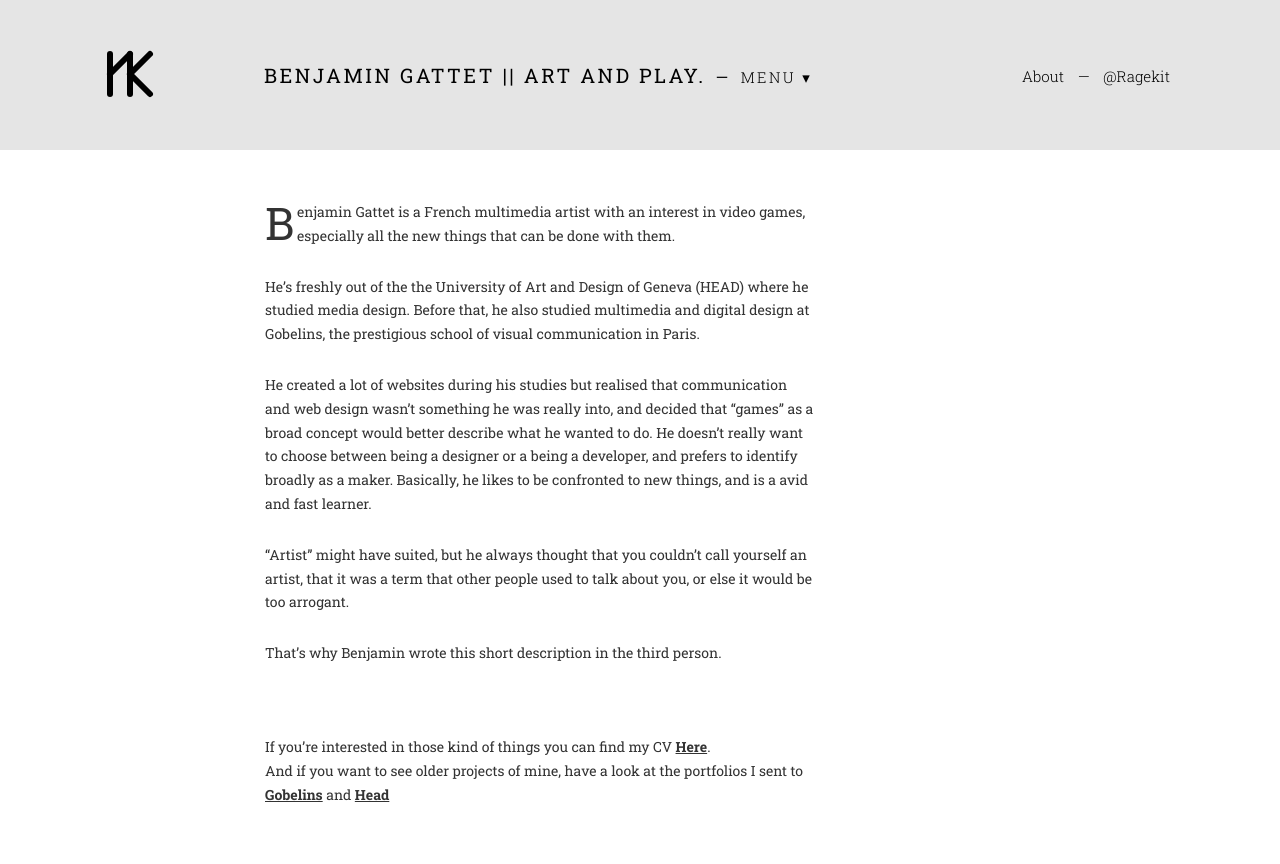
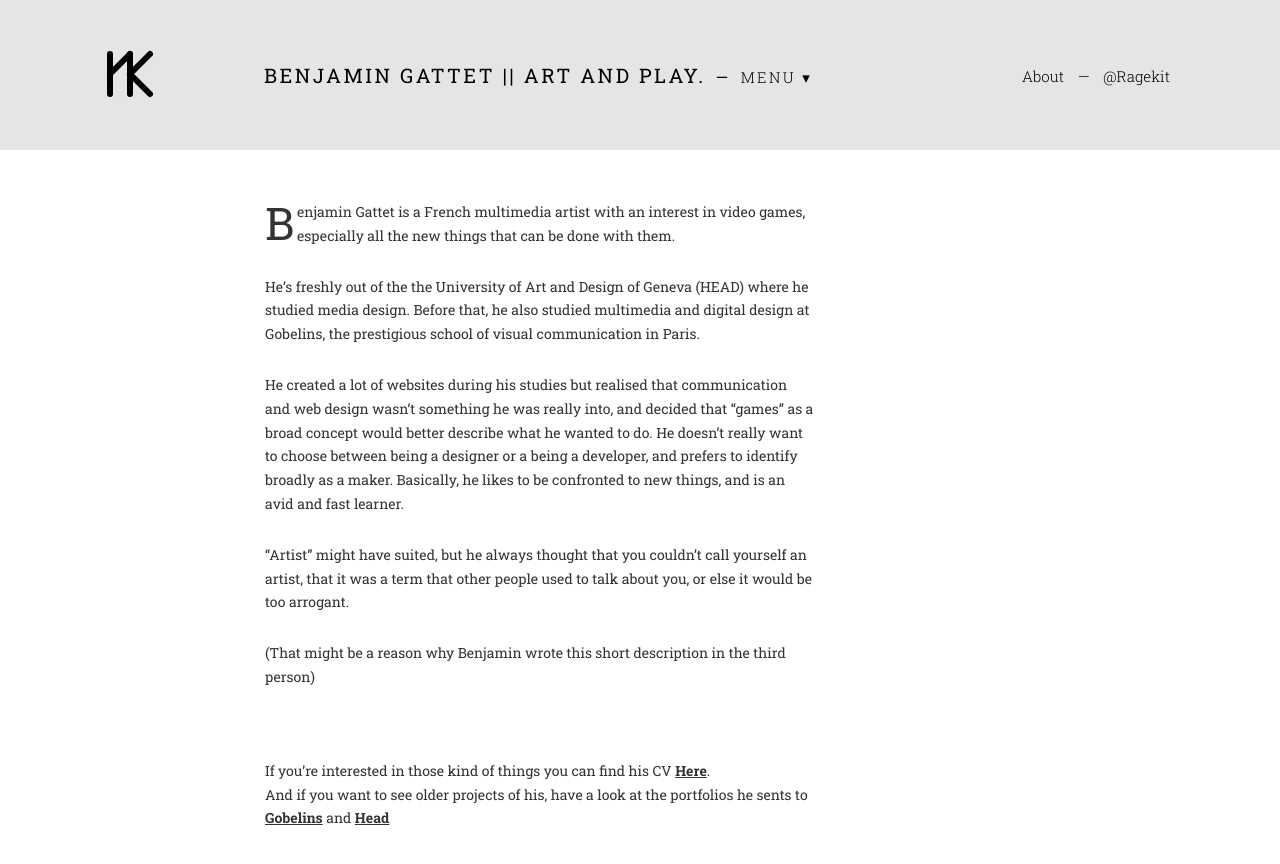
Before and after one commit to ragekit/ragekit.github.io, a Jekyll site: the page built from index.html, in a window 1280 px wide and 930 px high. Shown: the top 864 px of the window. Built offline with Jekyll 4.4.1, drawn with Linux system fonts in a browser that asks for light colours.

Commit message:
Update home.markdown

```diff
--- a/_includes/home.markdown
+++ b/_includes/home.markdown
@@ -3,11 +3,11 @@ Benjamin Gattet is a French multimedia artist with an interest in video games, e
 He's freshly out of the the University of Art and Design of Geneva (HEAD) where he studied media design. Before that, he also studied multimedia and digital design at Gobelins, the prestigious school of visual communication in Paris.
 
 He created a lot of websites during his studies but realised that communication and web design wasn’t something he was really into, and decided that “games” as a broad concept would better describe what he wanted to do. He doesn't really want to choose between being a designer or a being a developer, and prefers to identify broadly as a maker.
-Basically, he likes to be confronted to new things, and is a avid and fast learner.
+Basically, he likes to be confronted to new things, and is an avid and fast learner.
 
 "Artist" might have suited, but he always thought that you couldn't call yourself an artist, that it was a term that other people used to talk about you, or else it would be too arrogant.
 
-That's why Benjamin wrote this short description in the third person.
+(That might be a reason why Benjamin wrote this short description in the third person)
 
-If you're interested in those kind of things you can find my CV [Here]({{ "assets/cv.pdf" | prepend: site.baseurl }}).
-And if you want to see older projects of mine, have a look at the portfolios I sent to [Gobelins]({{ "assets/gobelins2010.pdf" | prepend: site.baseurl }}) and [Head]({{ "assets/head2012.pdf" | prepend: site.baseurl }})
+If you're interested in those kind of things you can find his CV [Here]({{ "assets/cv.pdf" | prepend: site.baseurl }}).
+And if you want to see older projects of his, have a look at the portfolios he sents to [Gobelins]({{ "assets/gobelins2010.pdf" | prepend: site.baseurl }}) and [Head]({{ "assets/head2012.pdf" | prepend: site.baseurl }})
```
